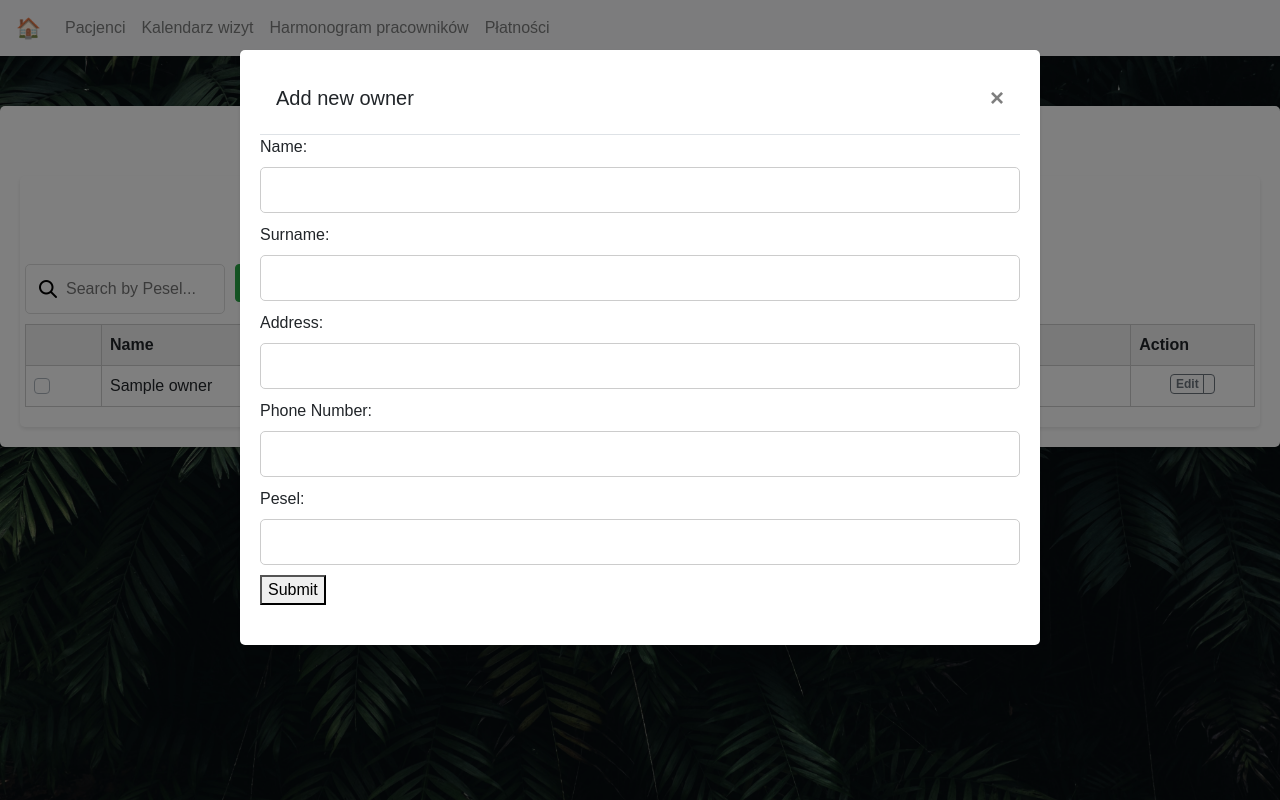
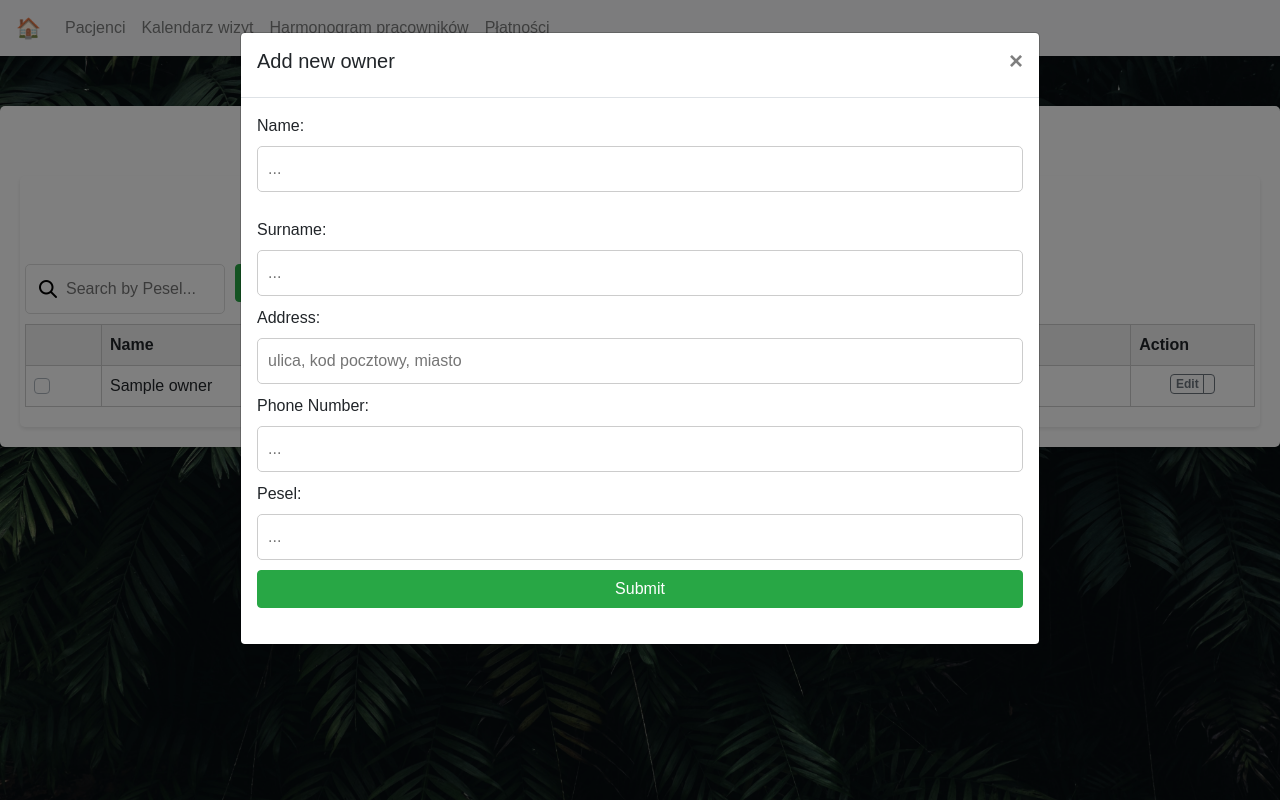
Before and after one commit to kowalczyk-j/vet-clinic-web-app, a Flask app: template project/templates/patients.html in a window 1280 px wide, after a click on "New Owner". Run offline with Flask 3, Linux system fonts and the light colour scheme; the template is opened without the code that fills it: most values are stand-ins (such as "Sample title", 1, 10 or a date in 2020); parts of the project's set-up code (start-up, migrations or seed data) failed here and were passed over; some libraries are stand-ins or nearby versions.

Commit message:
add owner now has working input

```diff
--- a/project/templates/patients.html
+++ b/project/templates/patients.html
@@ -40,7 +40,7 @@
                         <td>{{ owner.pesel }}</td>
                         <td class="text-center align-middle">
                             <div class="btn-group align-top">
-                                <button class="btn btn-sm btn-outline-secondary badge" type="button" data-toggle="modal" data-target="#create-owner-form">Edit</button>
+                                <button class="btn btn-sm btn-outline-secondary badge" type="button" data-toggle="modal" data-target="#add-owner-form">Edit</button>
                                 <button class="btn btn-sm btn-outline-secondary badge" type="button"><i class="fa fa-trash"></i></button>
                             </div>
                           </td>
@@ -51,30 +51,37 @@
         </table>
     </div>
 
-<!-- add new owner form -->
+<!-- add owner form -->
 <div class="modal fade" role="dialog" tabindex="-1" id="add-owner-form">
+      <div class="py-1">
         <div class="modal-dialog modal-lg" role="document">
-        <div class = 'container'>
+            <div class = 'modal-content'>
                 <div class="modal-header">
                     <h5>Add new owner</h5>
                     <button type="button" class="close" data-dismiss="modal">
                         <span aria-hidden="true">×</span>
                     </button>
                 </div>
-            <form action="/add_owner" method="POST">
+                <div class="modal-body">
+                <form class="form" novalidate="" action="/add_owner" method="POST">
+                    <div class="form-group">
                         <label for="name">Name:</label>
-                <input type="text" name="name" id="name" required>
+                        <input type="text" name="name" id="name" required placeholder="...">
+                    </div>
                     <label for="surname">Surname:</label>
-                <input type="text" name="surname" id="surname" required>
+                    <input type="text" name="surname" id="surname" required placeholder="...">
                     <label for="address">Address:</label>
-                <input type="text" name="address" id="address" required>
+                    <input type="text" name="address" id="address" required placeholder="ulica, kod pocztowy, miasto">
                     <label for="phone_number">Phone Number:</label>
-                <input type="text" name="phone_number" id="phone_number" required>
+                    <input type="text" name="phone_number" id="phone_number" required placeholder="...">
                     <label for="pesel">Pesel:</label>
-                <input type="text" name="pesel" id="pesel" required>
-                <button type="submit">Submit</button>
+                    <input type="text" name="pesel" id="pesel" required placeholder="...">
+                    <button class="btn btn-success btn-block" type="submit">Submit</button>
                 </form>
                 </div>
             </div>
             </div>
+        </div>
+</div>
+
 {% endblock %}
```
Lines whose indentation alone changed are shown as unchanged.
